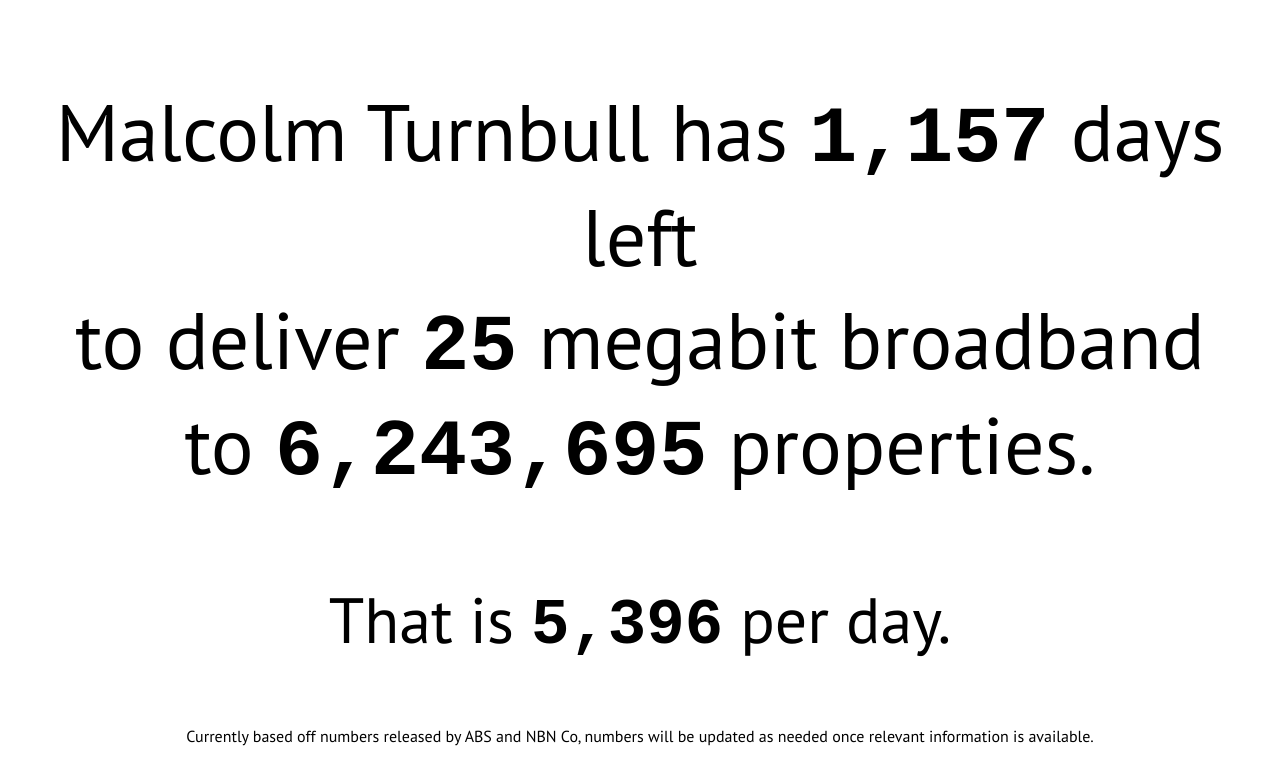
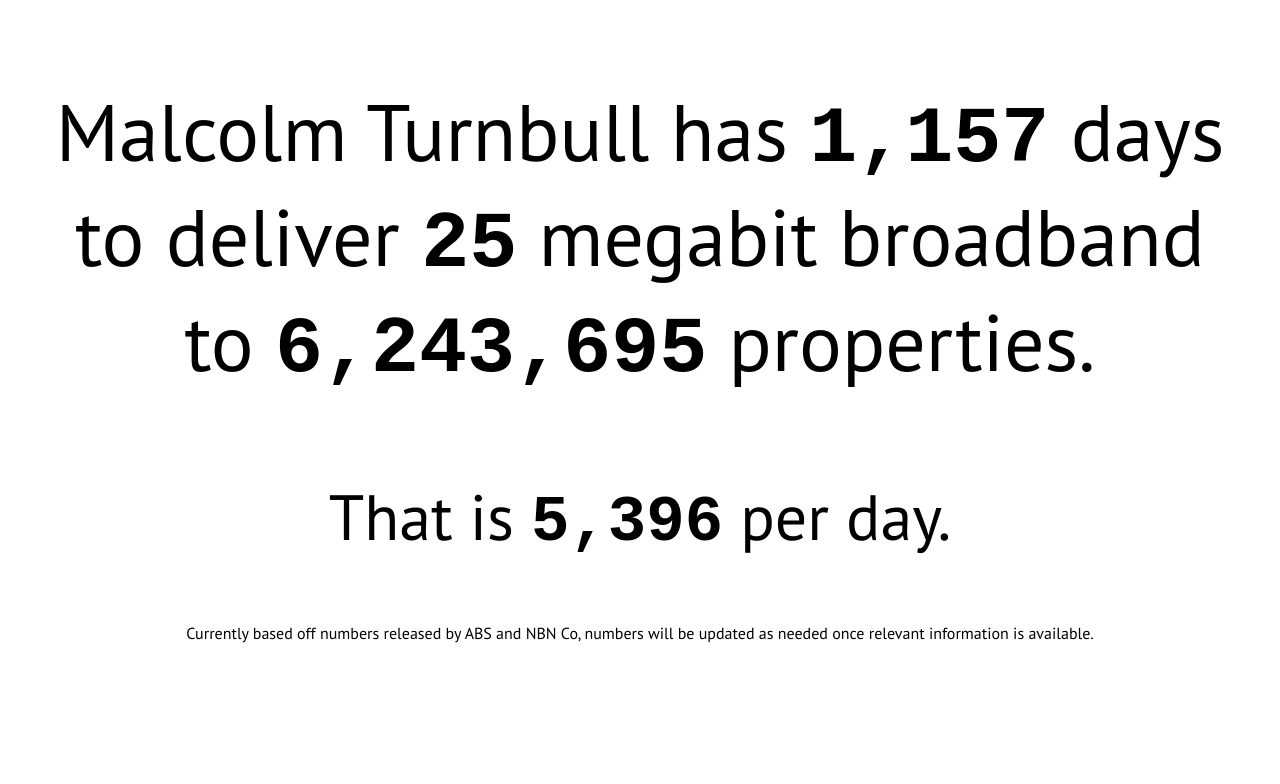
Before and after one commit to Cameron-D/NBN-Countdown, a plain HTML site: page index.html in a window 1280 px wide. Drawn offline with nearby package versions, Linux system fonts and the light colour scheme; a web font is replaced by a local one.

Commit message:
Remove "left"

```diff
--- a/index.html
+++ b/index.html
@@ -26,7 +26,7 @@
 		</style>
 	</head>
 	<body>
-		<p>Malcolm Turnbull has <span id="days" class="number"></span> days left<br/>
+		<p>Malcolm Turnbull has <span id="days" class="number"></span> days<br/>
 		to deliver <span class="number">25</span> megabit broadband<br/>to <span id="properties" class="number"></span> properties.</p>
 		<p class="smaller">That is <span id="perday" class="number"></span> per day.</p>
 		<p class="tiny">Currently based off numbers released by ABS and NBN Co, numbers will be updated as needed once relevant information is available.</p>
```
